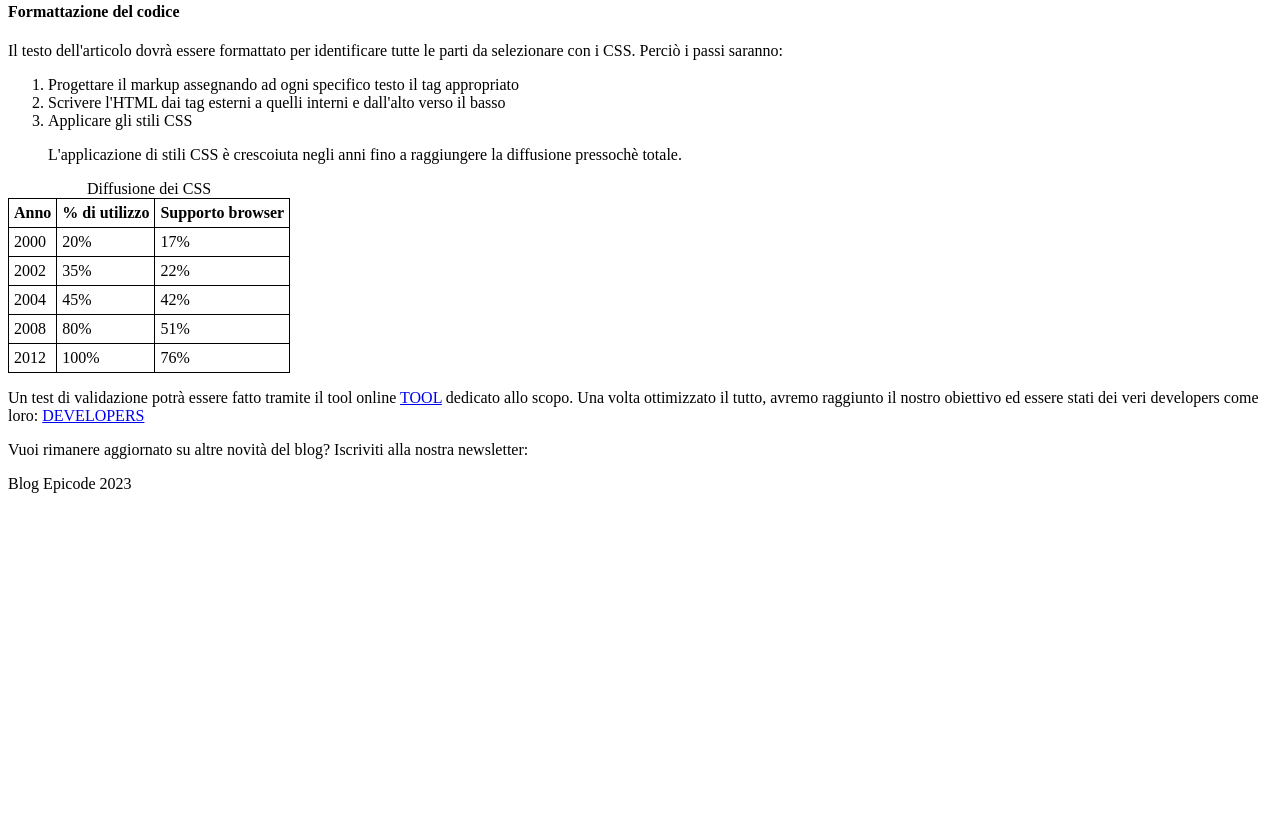
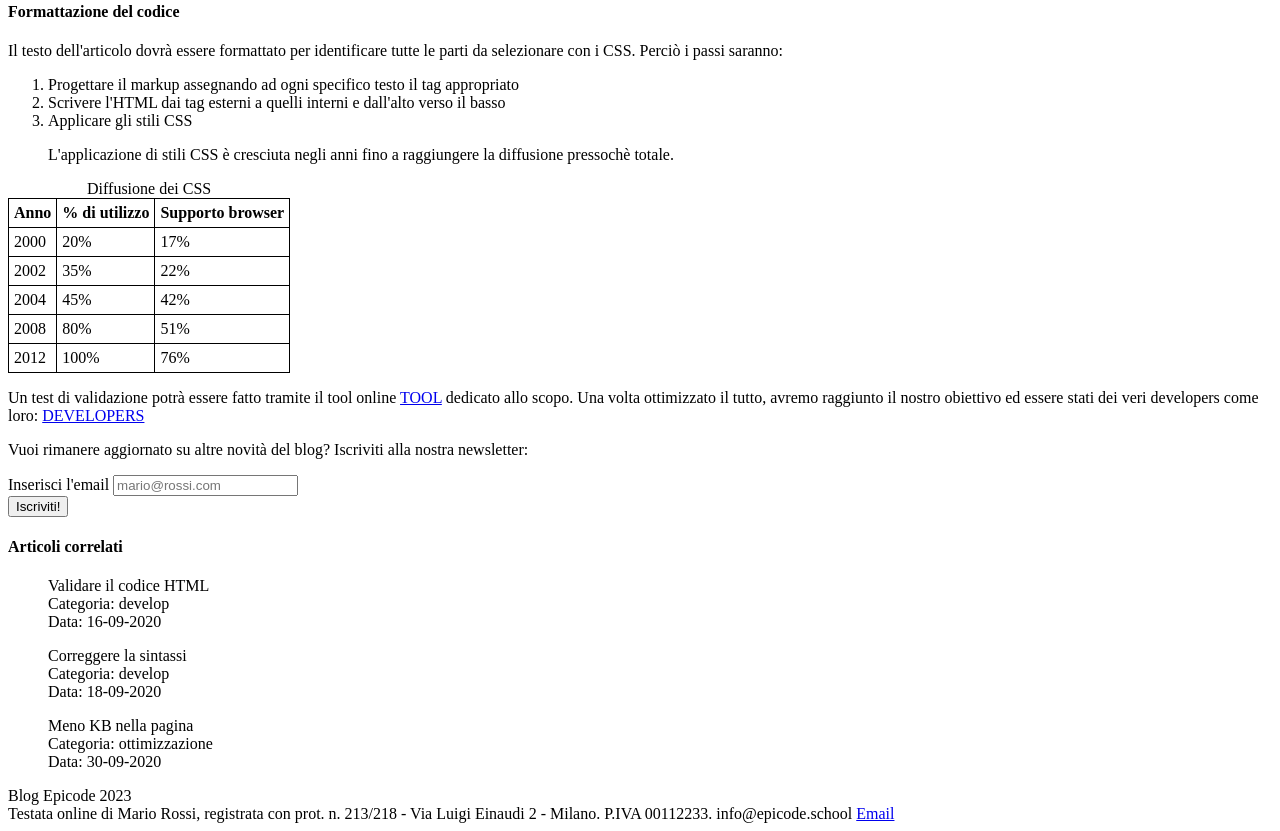
Before and after one commit to LuciaRomagnoli/Giorno2, a plain HTML site: page esercizio.html in a window 1280 px wide. Shown: the part 549-1380 px from the top of the page. Before the commit the page ends 1050 px from the top, so only its background shows below. Drawn offline with Linux system fonts and the light colour scheme.

Commit message:
form updates

```diff
--- a/esercizio.html
+++ b/esercizio.html
@@ -55,7 +55,7 @@
         </li>
         <li>Applicare gli stili CSS</li>
         <p>
-          L'applicazione di stili CSS è crescoiuta negli anni fino a raggiungere
+          L'applicazione di stili CSS è cresciuta negli anni fino a raggiungere
           la diffusione pressochè totale.
         </p>
       </ol>
@@ -112,7 +112,41 @@
         Vuoi rimanere aggiornato su altre novità del blog? Iscriviti alla nostra
         newsletter:
       </p>
+      <form onsubmit="alert('Form Inviato!')"></form>
+      <div>
+        <label for="email-field">Inserisci l'email</label>
+        <input
+          type="email"
+          id="email-field"
+          placeholder="mario@rossi.com"
+          required
+        />
+      </div>
+      <button type="submit">Iscriviti!</button>
     </main>
-    <footer>Blog Epicode 2023</footer>
+    <footer>
+      <h4>Articoli correlati</h4>
+      <ul style="list-style-type: none">
+        <li>Validare il codice HTML</li>
+        <li>Categoria: develop</li>
+        <li>Data: 16-09-2020</li>
+      </ul>
+      <ul style="list-style-type: none">
+        <li>Correggere la sintassi</li>
+        <li>Categoria: develop</li>
+        <li>Data: 18-09-2020</li>
+      </ul>
+      <ul style="list-style-type: none">
+        <li>Meno KB nella pagina</li>
+        <li>Categoria: ottimizzazione</li>
+        <li>Data: 30-09-2020</li>
+      </ul>
+      <div>Blog Epicode 2023</div>
+      <div>
+        Testata online di Mario Rossi, registrata con prot. n. 213/218 - Via
+        Luigi Einaudi 2 - Milano. P.IVA 00112233. info@epicode.school
+        <a href="mailto:info@epicode.school">Email</a>
+      </div>
+    </footer>
   </body>
 </html>
```
